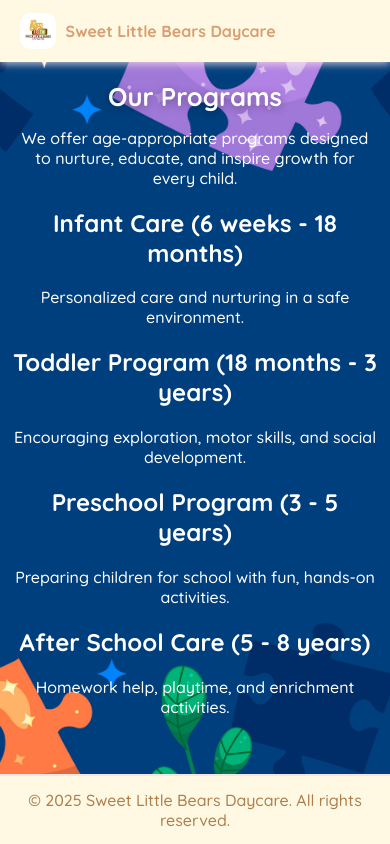
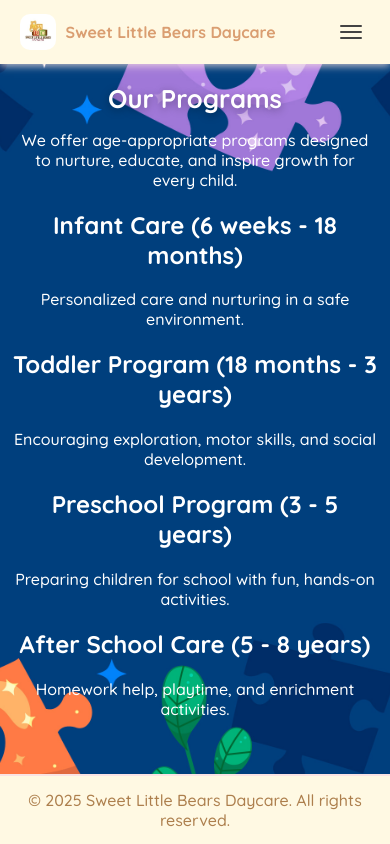
Before and after one commit to TonyNgNg/Tony-Web-Solution, a plain HTML site: page Day Care Demo/programs.html in a window 390 px wide. Drawn offline with Linux system fonts and the light colour scheme.

Commit message:
Add mobile menu button to programs.html

```diff
--- a/Day Care Demo/programs.html
+++ b/Day Care Demo/programs.html
@@ -13,6 +13,11 @@
       <img src="images/SweetLittleBear.png" alt="Sweet Little Bears Logo" class="logo-img">
       <span class="brand-text">Sweet Little Bears Daycare</span>
     </div>
+    <!-- Mobile menu button -->
+    <button class="menu-btn" id="menu-btn" type="button" aria-label="Toggle menu">
+      <span></span><span></span><span></span>
+    </button>
+
     <ul>
       <li><a href="index.html">Home</a></li>
       <li><a href="about.html">About</a></li>
@@ -20,7 +25,6 @@
       <li><a href="contact.html">Contact</a></li>
     </ul>
   </nav>
-
   <main class="main-content container">
     <section class="intro">
       <h1>Our Programs</h1>
```
